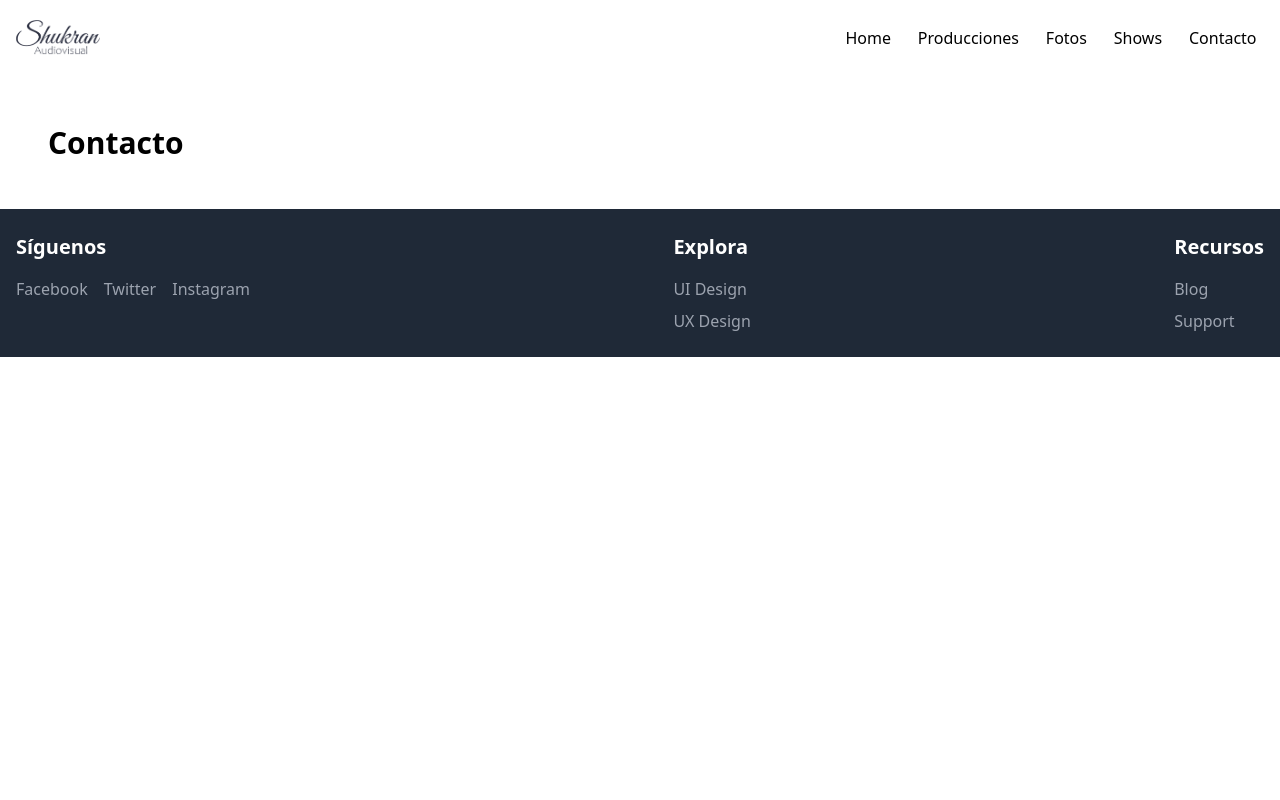
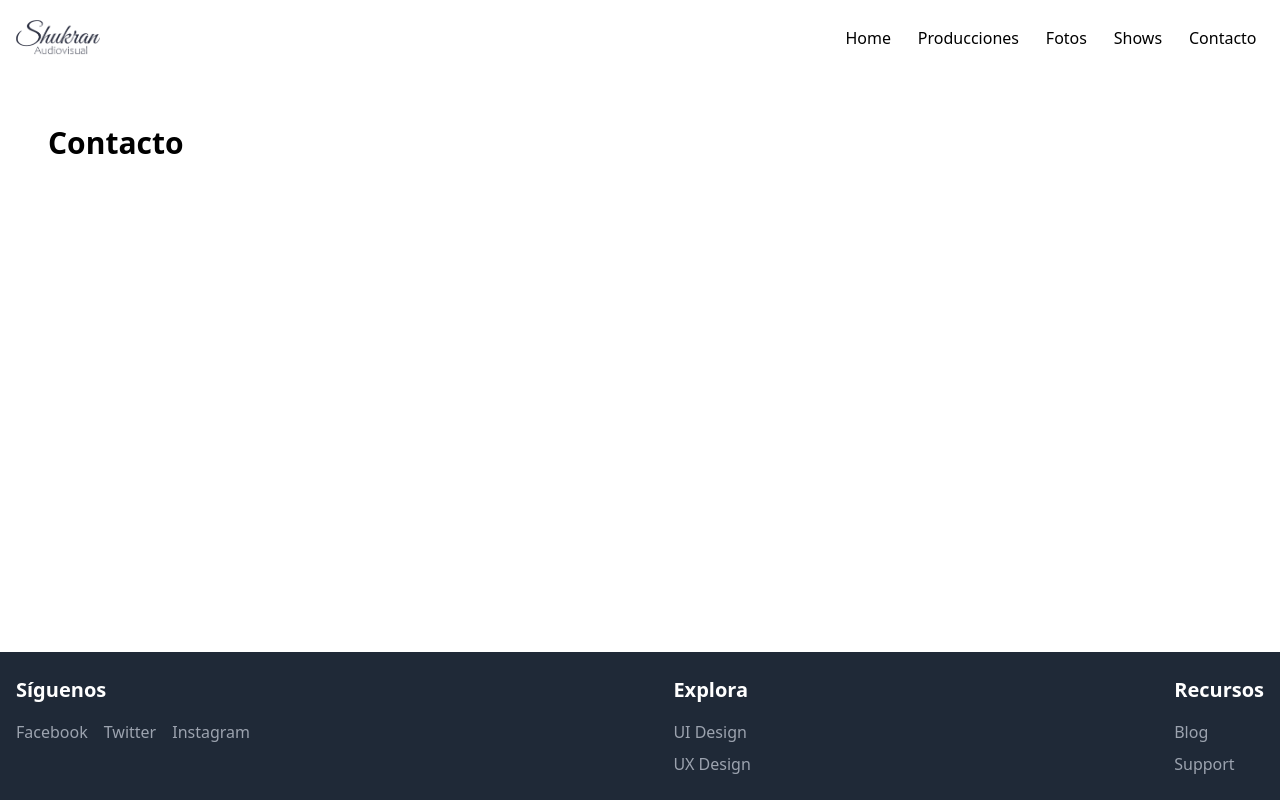
Before and after one commit to JesusMaidana/PracticaReactTailwind, a React (Vite) app: page /contacto in a window 1280 px wide. Built offline with nearby package versions, Linux system fonts and the light colour scheme.

Commit message:
se posiciono el footer siempre abajo en todas las paginas

```diff
--- a/src/App.jsx
+++ b/src/App.jsx
@@ -1,17 +1,18 @@
 import { Header } from "./componentes/Header";
-import { Footer } from "./componentes/Footer"; // Asegúrate de tener este archivo creado
+import { Footer } from "./componentes/Footer";
 import { BrowserRouter, Route, Routes } from "react-router-dom";
-import Inicio from './pages/Inicio';
-import Video from './pages/Video';
-import Fotos from './pages/Fotos';
-import Show from './pages/Show';
-import Contacto from './pages/Contacto';
+import Inicio from "./pages/Inicio";
+import Video from "./pages/Video";
+import Fotos from "./pages/Fotos";
+import Show from "./pages/Show";
+import Contacto from "./pages/Contacto";
 
 function App() {
   return (
     <BrowserRouter>
+      <div className="flex flex-col min-h-screen">
         <Header />
-      <main className="px-4 pt-6">
+        <main className="flex-grow px-4 pt-6">
           <Routes>
             <Route path="/" element={<Inicio />} />
             <Route path="/video" element={<Video />} />
@@ -21,6 +22,7 @@
           </Routes>
         </main>
         <Footer />
+      </div>
     </BrowserRouter>
   );
 }
```
Lines whose indentation alone changed are shown as unchanged.
